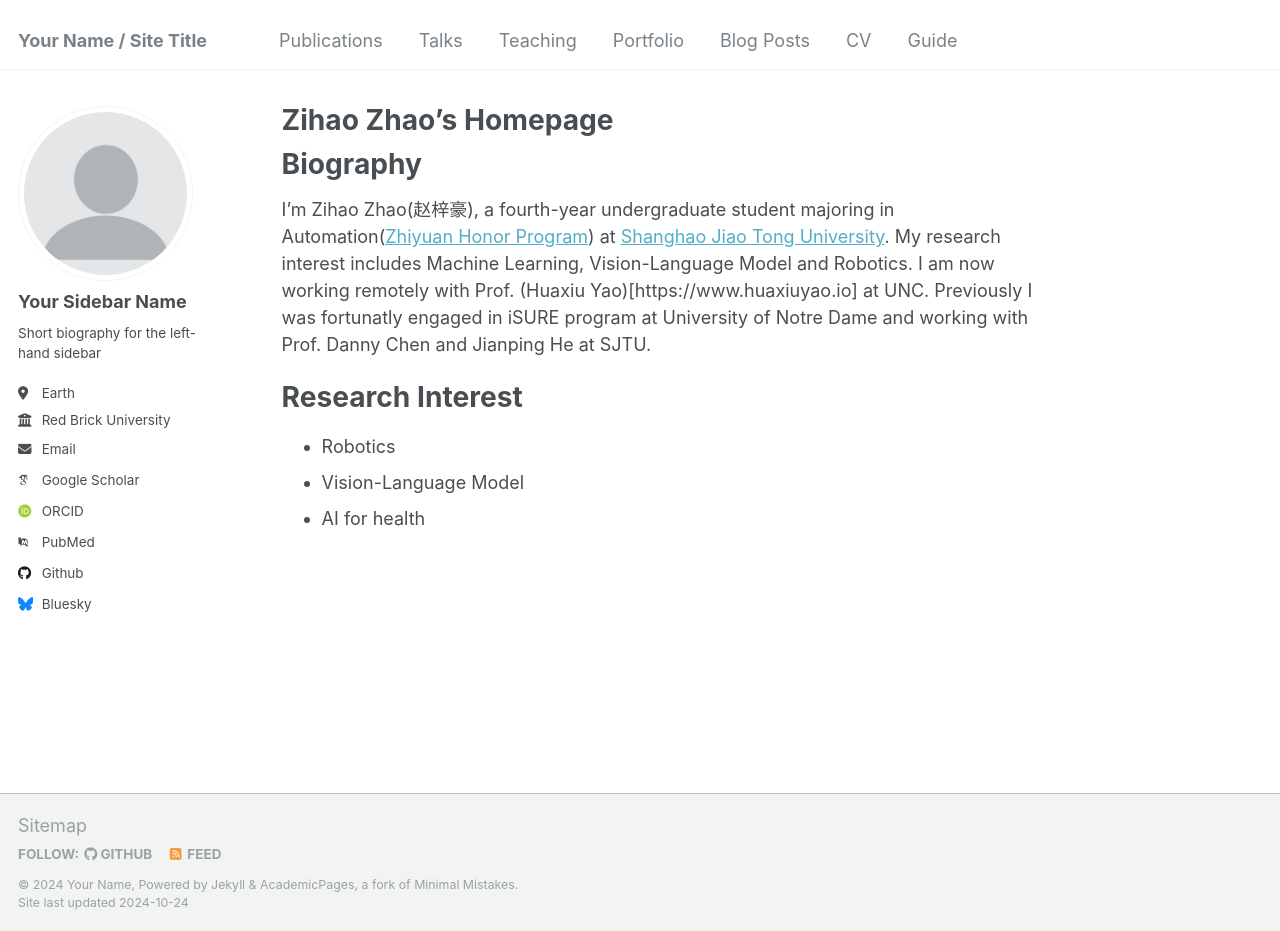
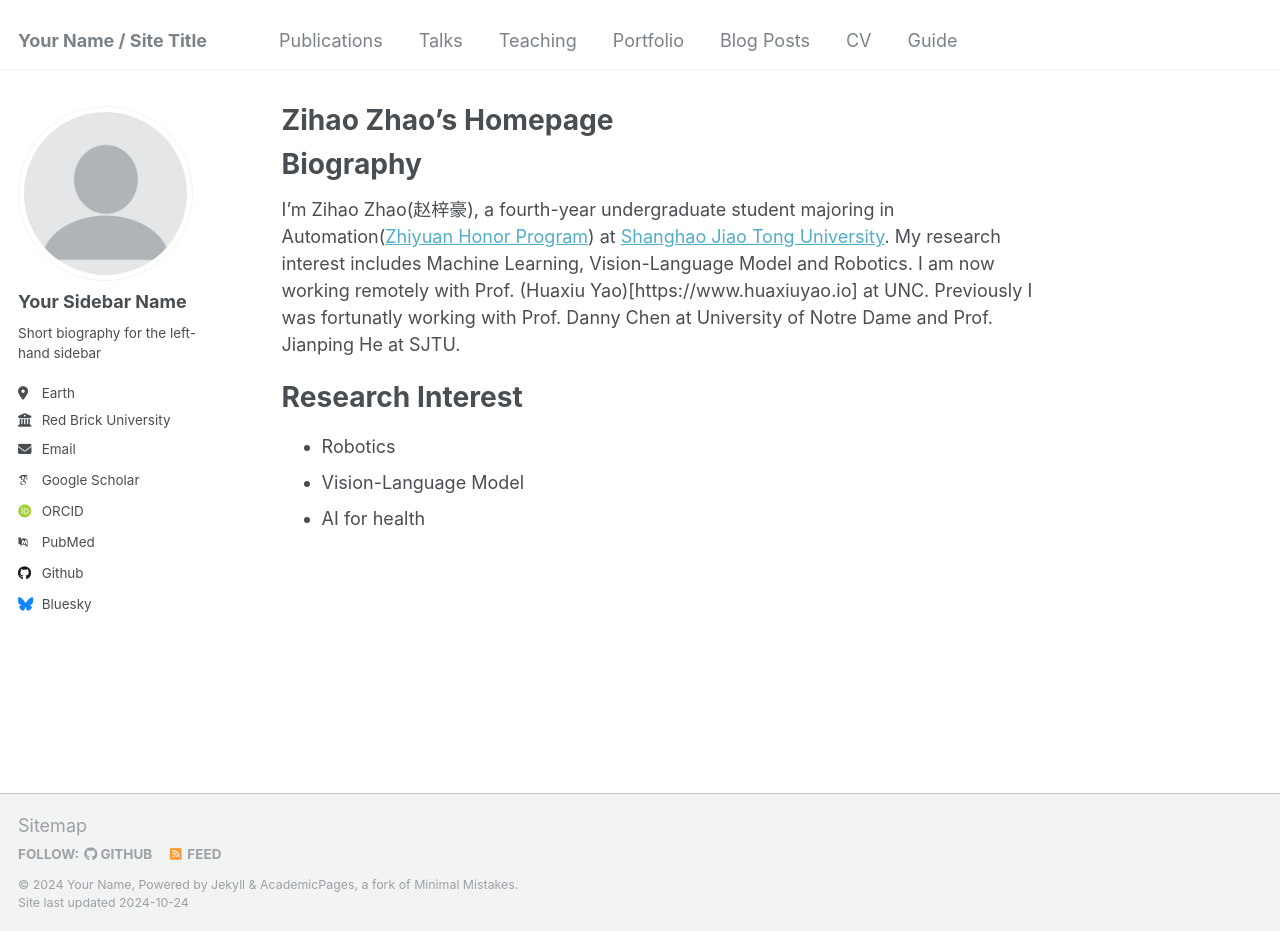
Before and after one commit to neo1zh/neo1zh.github.io, a Jekyll site: the page built from _pages/about.md, in a window 1280 px wide and 931 px high. Built offline with Jekyll 4.4.1, drawn with Linux system fonts in a browser that asks for light colours; some web fonts are replaced.

Commit message:
Update about.md

```diff
--- a/_pages/about.md
+++ b/_pages/about.md
@@ -9,7 +9,7 @@
 
 Biography
 =====
-I'm Zihao Zhao(赵梓豪), a fourth-year undergraduate student majoring in Automation([Zhiyuan Honor Program](https://en.zhiyuan.sjtu.edu.cn/en)) at [Shanghao Jiao Tong University](https://en.sjtu.edu.cn). My research interest includes Machine Learning, Vision-Language Model and Robotics. I am now working remotely with Prof. (Huaxiu Yao)[https://www.huaxiuyao.io] at UNC. Previously I was fortunatly engaged in iSURE program at University of Notre Dame and working with Prof. Danny Chen and Jianping He at SJTU.
+I'm Zihao Zhao(赵梓豪), a fourth-year undergraduate student majoring in Automation([Zhiyuan Honor Program](https://en.zhiyuan.sjtu.edu.cn/en)) at [Shanghao Jiao Tong University](https://en.sjtu.edu.cn). My research interest includes Machine Learning, Vision-Language Model and Robotics. I am now working remotely with Prof. (Huaxiu Yao)[https://www.huaxiuyao.io] at UNC. Previously I was fortunatly working with Prof. Danny Chen at University of Notre Dame and Prof. Jianping He at SJTU.
 
 Research Interest
 =====
```
